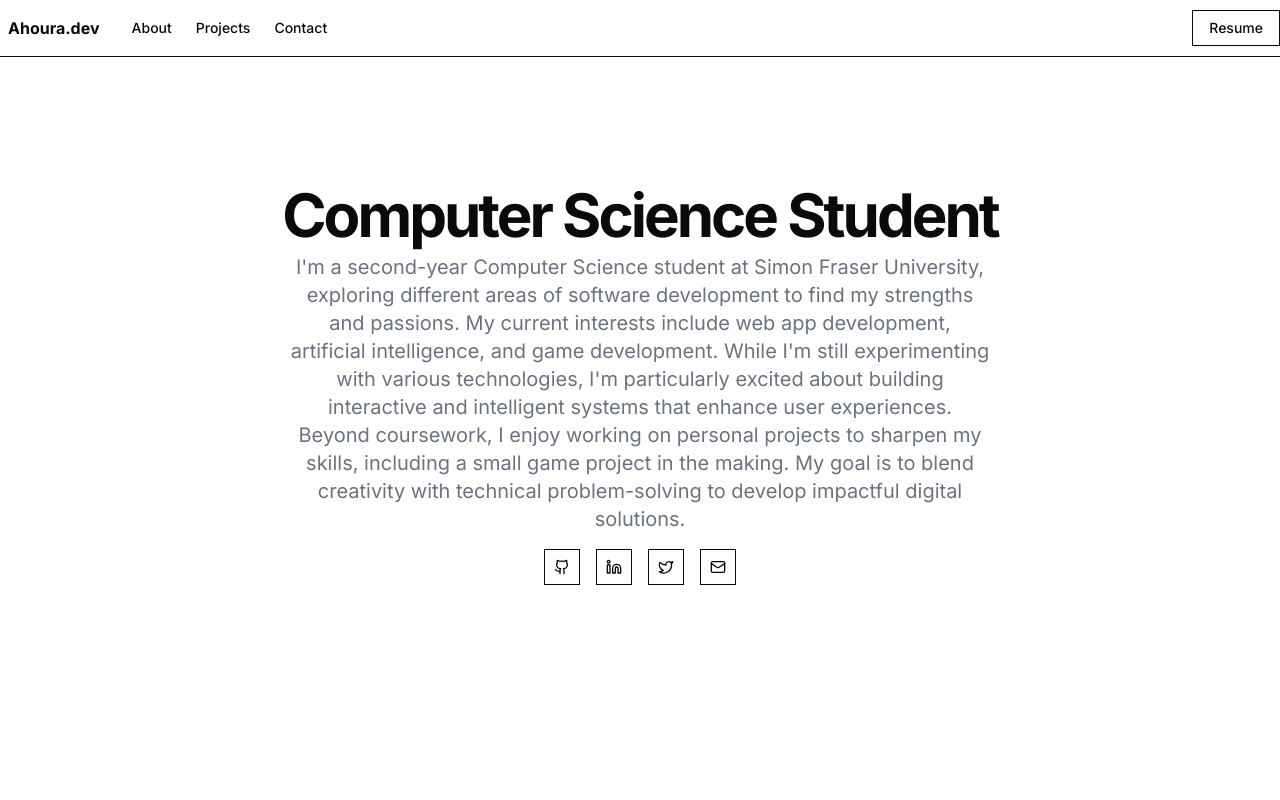
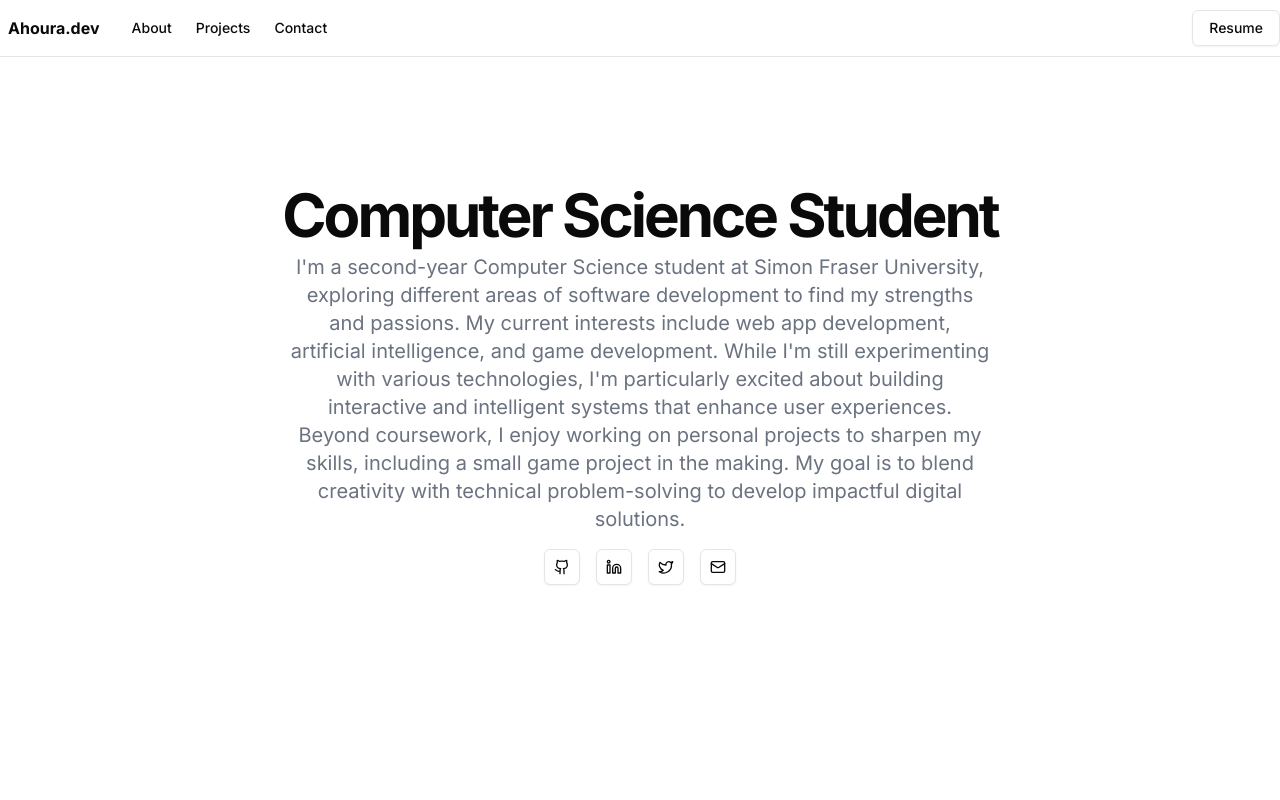
Before and after one commit to how-to-speall/how-to-speall.github.io, a Next.js app: page / in a window 1280 px wide. Shown: the top 800 px of the page. Built offline with nearby package versions, Linux system fonts and the light colour scheme.

Commit message:
bringing back css changes as it looked worst, reverting changes

```diff
--- a/app/globals.css
+++ b/app/globals.css
@@ -19,12 +19,20 @@
     --secondary: 0 0% 96.1%;
     --secondary-foreground: 0 0% 9%;
     --muted: 0 0% 96.1%;
-
-
-
-
-
-
+    --muted-foreground: 0 0% 45.1%;
+    --accent: 0 0% 96.1%;
+    --accent-foreground: 0 0% 9%;
+    --destructive: 0 84.2% 60.2%;
+    --destructive-foreground: 0 0% 98%;
+    --border: 0 0% 89.8%;
+    --input: 0 0% 89.8%;
+    --ring: 0 0% 3.9%;
+    --chart-1: 12 76% 61%;
+    --chart-2: 173 58% 39%;
+    --chart-3: 197 37% 24%;
+    --chart-4: 43 74% 66%;
+    --chart-5: 27 87% 67%;
+    --radius: 0.5rem;
   }
   .dark {
     --background: 0 0% 3.9%;
```
